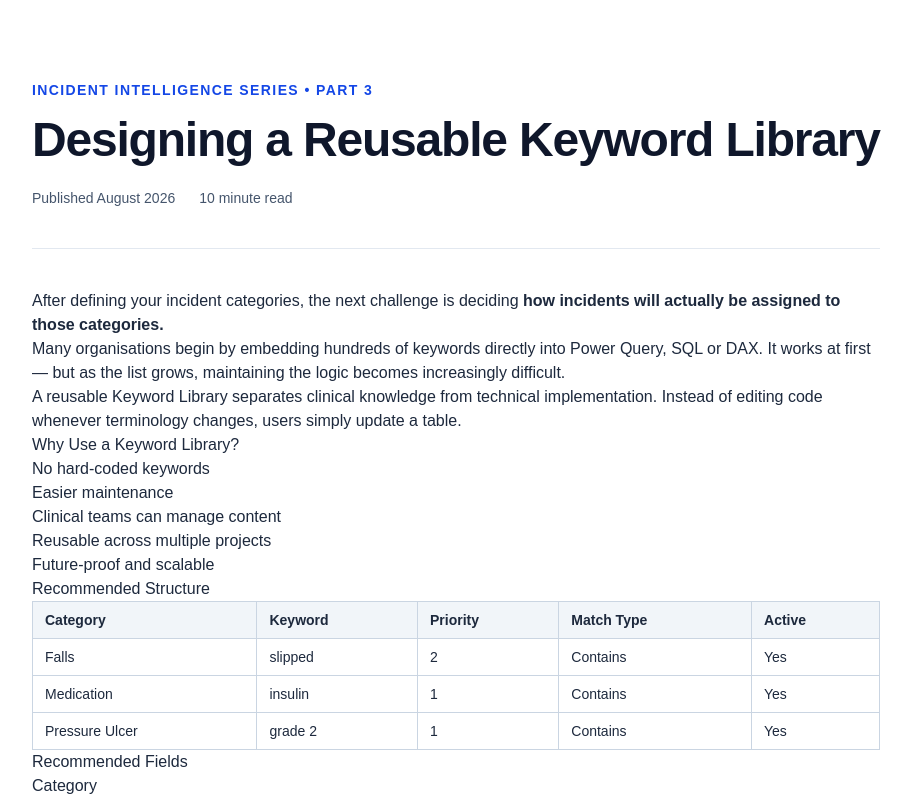
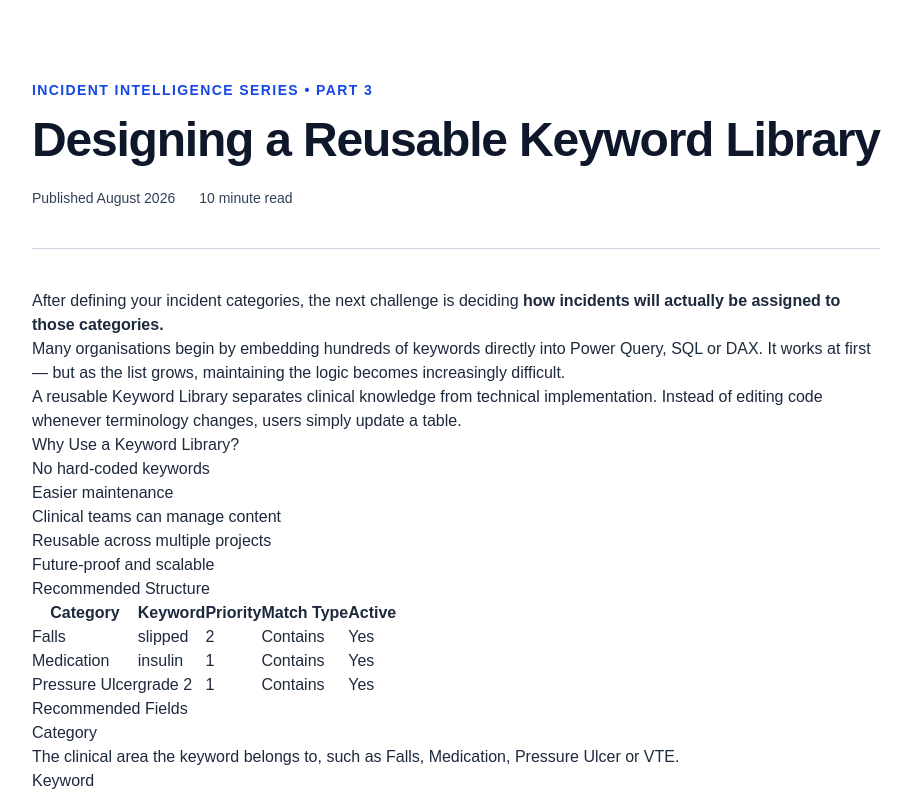
Before and after one commit to 24Mark8/templatecanvasiq, a Next.js app: page /articles/part-3 in a window 1280 px wide. Shown: the top 796 px of the page, without its empty margins (184-1095 px from the left). Built offline with nearby package versions, Linux system fonts and the light colour scheme.

Commit message:
Update page.tsx

```diff
--- a/app/articles/part-3/page.tsx
+++ b/app/articles/part-3/page.tsx
@@ -3,9 +3,9 @@ import Link from "next/link";
 export default function ArticlePart3() {
   return (
     <main className="min-h-screen bg-white">
+
       <article className="mx-auto max-w-4xl px-6 py-20 text-slate-800">
 
-        {/* Header */}
         <p className="text-sm font-semibold uppercase tracking-widest text-blue-700">
           Incident Intelligence Series • Part 3
         </p>
@@ -14,15 +14,14 @@ export default function ArticlePart3() {
           Designing a Reusable Keyword Library
         </h1>
 
-        <div className="mt-6 flex gap-6 text-sm text-slate-600">
+        <div className="mt-6 flex gap-6 text-sm text-slate-700">
           <span>Published August 2026</span>
           <span>10 minute read</span>
         </div>
 
-        <hr className="my-10 border-slate-200" />
+        <hr className="my-10 border-slate-300" />
 
-        {/* Body */}
-        <div className="prose prose-lg max-w-none prose-slate">
+        <div className="prose prose-lg max-w-none prose-slate text-slate-800">
 
           <p>
             After defining your incident categories, the next challenge is deciding
@@ -53,40 +52,40 @@ export default function ArticlePart3() {
 
           <h2>Recommended Structure</h2>
 
-          <table className="w-full border border-slate-300 text-sm">
-            <thead className="bg-slate-100">
+          <table>
+            <thead>
               <tr>
-                <th className="border border-slate-300 px-3 py-2 text-left">Category</th>
-                <th className="border border-slate-300 px-3 py-2 text-left">Keyword</th>
-                <th className="border border-slate-300 px-3 py-2 text-left">Priority</th>
-                <th className="border border-slate-300 px-3 py-2 text-left">Match Type</th>
-                <th className="border border-slate-300 px-3 py-2 text-left">Active</th>
+                <th>Category</th>
+                <th>Keyword</th>
+                <th>Priority</th>
+                <th>Match Type</th>
+                <th>Active</th>
               </tr>
             </thead>
 
             <tbody>
               <tr>
-                <td className="border border-slate-300 px-3 py-2">Falls</td>
-                <td className="border border-slate-300 px-3 py-2">slipped</td>
-                <td className="border border-slate-300 px-3 py-2">2</td>
-                <td className="border border-slate-300 px-3 py-2">Contains</td>
-                <td className="border border-slate-300 px-3 py-2">Yes</td>
+                <td>Falls</td>
+                <td>slipped</td>
+                <td>2</td>
+                <td>Contains</td>
+                <td>Yes</td>
               </tr>
 
               <tr>
-                <td className="border border-slate-300 px-3 py-2">Medication</td>
-                <td className="border border-slate-300 px-3 py-2">insulin</td>
-                <td className="border border-slate-300 px-3 py-2">1</td>
-                <td className="border border-slate-300 px-3 py-2">Contains</td>
-                <td className="border border-slate-300 px-3 py-2">Yes</td>
+                <td>Medication</td>
+                <td>insulin</td>
+                <td>1</td>
+                <td>Contains</td>
+                <td>Yes</td>
               </tr>
 
               <tr>
-                <td className="border border-slate-300 px-3 py-2">Pressure Ulcer</td>
-                <td className="border border-slate-300 px-3 py-2">grade 2</td>
-                <td className="border border-slate-300 px-3 py-2">1</td>
-                <td className="border border-slate-300 px-3 py-2">Contains</td>
-                <td className="border border-slate-300 px-3 py-2">Yes</td>
+                <td>Pressure Ulcer</td>
+                <td>grade 2</td>
+                <td>1</td>
+                <td>Contains</td>
+                <td>Yes</td>
               </tr>
             </tbody>
           </table>
@@ -113,7 +112,6 @@ export default function ArticlePart3() {
           </p>
 
           <h3>Match Type</h3>
-
           <ul>
             <li>Contains</li>
             <li>Starts With</li>
@@ -146,7 +144,9 @@ export default function ArticlePart3() {
 
           <h2>Supporting Multiple Categories</h2>
 
-          <p>Many incidents naturally belong to more than one category.</p>
+          <p>
+            Many incidents naturally belong to more than one category.
+          </p>
 
           <blockquote>
             Patient developed a Grade 2 pressure ulcer following a fall.
@@ -195,9 +195,9 @@ export default function ArticlePart3() {
             the keyword library and automatically assigns one or more categories to
             every incident.
           </p>
+
         </div>
 
-        {/* Footer */}
         <div className="mt-16 border-t pt-8">
           <Link
             href="/articles"
```
